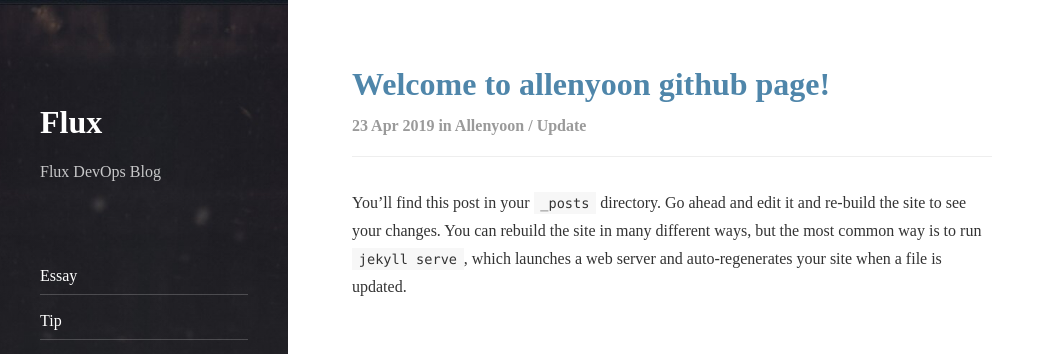
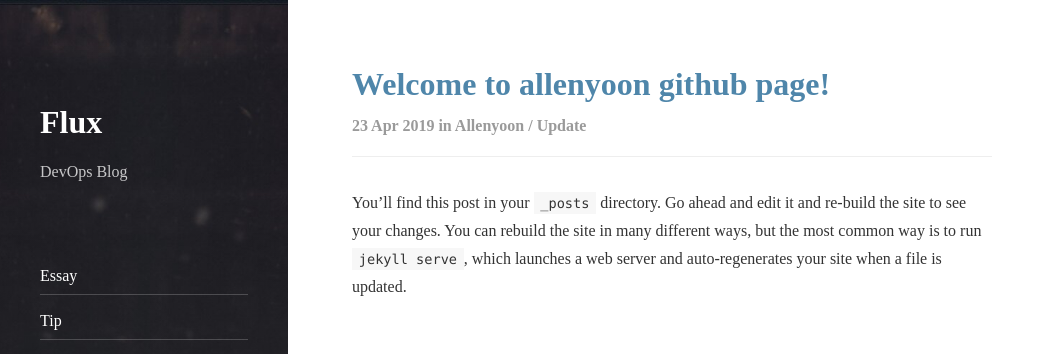
Before and after one commit to allenyoon/allenyoon.github.io, a Jekyll site: the page built from index.html, in a window 1280 px wide. Shown: the top 354 px of the page, without its empty margins (0-1055 px from the left). Built offline with Jekyll 4.4.1, drawn with Linux system fonts in a browser that asks for light colours; nearby versions of some CDN libraries; the list of posts is cut into pages by our own code.

Commit message:
Update _config.yml

```diff
--- a/_config.yml
+++ b/_config.yml
@@ -13,7 +13,7 @@ url:                 https://allenyoon.github.io
 baseurl:             ""
 
 # A very short description of your page
-tagline:             Flux DevOps Blog
+tagline:             DevOps Blog
 
 # A short description of the page, used in the sidebar and as fallback for the meta description tag.
 # Markdown enabled, but don't use more than one paragraph (enforced by `>`)
```
